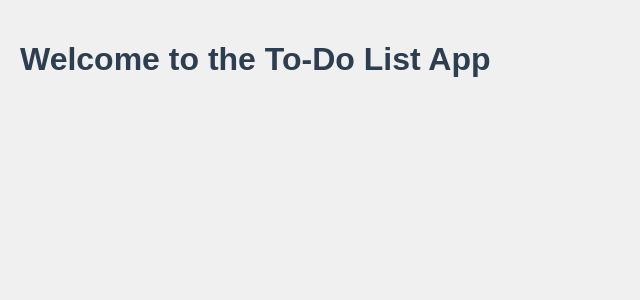
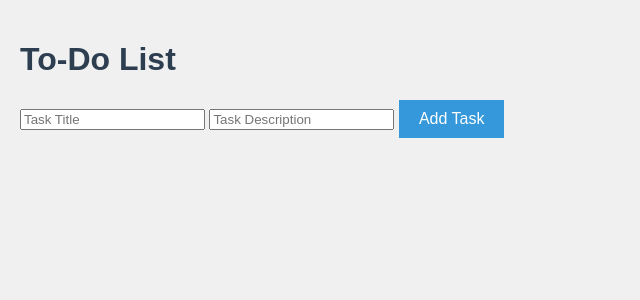
Before and after one commit to krzysztof-durski/todolist, a Flask app: page / in a window 1280 px wide. Shown: the top 300 px of the page, without its empty margins (0-640 px from the left). Run offline with Flask 3, Linux system fonts and the light colour scheme.

Commit message:
Update index

```diff
--- a/app/templates/index.html
+++ b/app/templates/index.html
@@ -13,6 +13,24 @@
     {% endblock %}
   </head>
   <body>
-    <h1>Welcome to the To-Do List App</h1>
+    <h1>To-Do List</h1>
+    <form action="/create" method="post">
+      <input type="text" name="title" placeholder="Task Title" required />
+      <input type="text" name="description" placeholder="Task Description" />
+      <button type="submit">Add Task</button>
+    </form>
+    <ul>
+      {% for task in tasks %}
+      <li>
+        <strong>{{ task.title }}</strong>: {{ task.description }} {% if
+        task.completed %}
+        <span>(Completed)</span>
+        {% endif %}
+        <a href="/toggle/{{ task.id }}">Toggle Complete</a>
+        <a href="/update/{{ task.id }}">Edit</a>
+        <a href="/delete/{{ task.id }}">Delete</a>
+      </li>
+      {% endfor %}
+    </ul>
   </body>
 </html>
```
